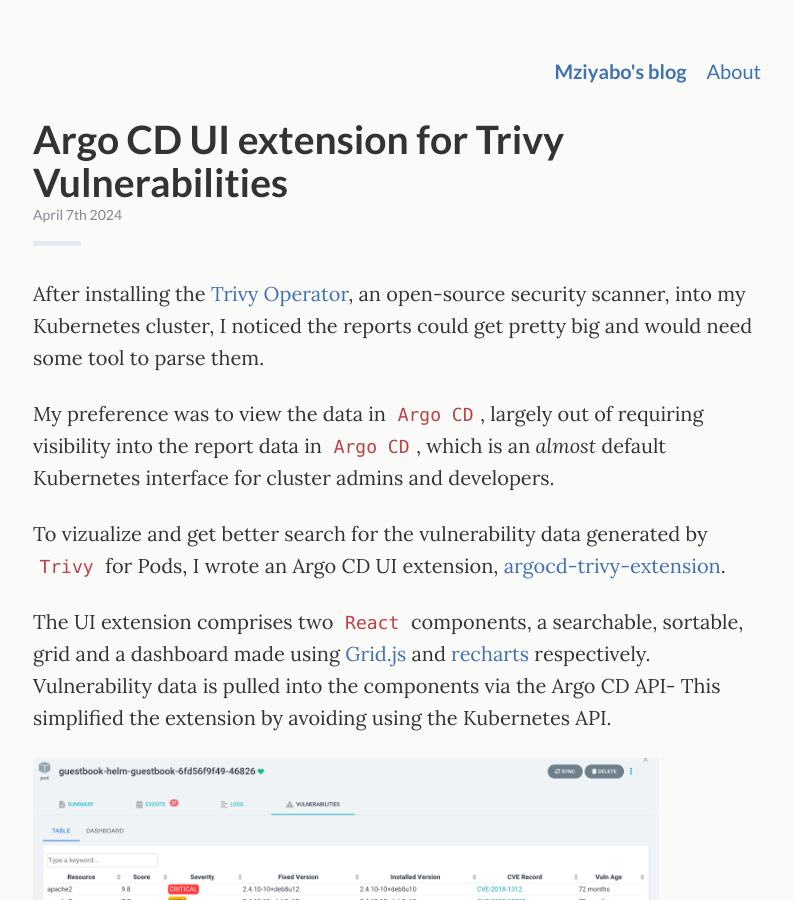
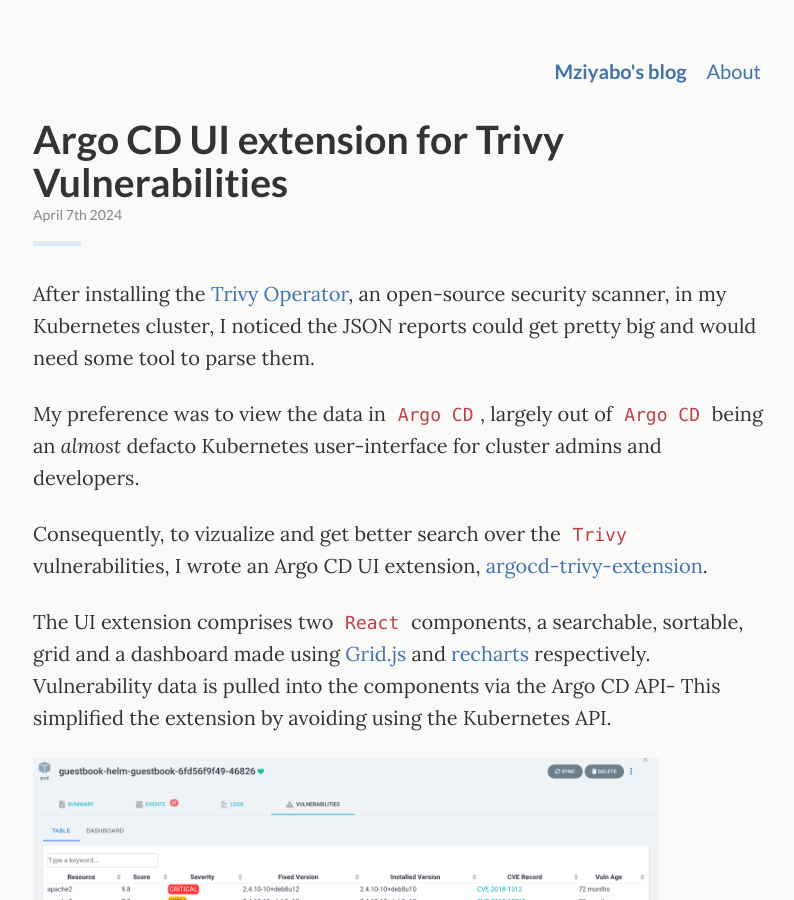
Before and after one commit to mziyabo/mziyabo.github.io, a Jekyll site: the page built from _posts/2024-04-07-argo-cd-ui-extension-for-trivy-vulnerabilities.md, in a window 1280 px wide and 900 px high. Shown: the whole window, without its empty margins (239-1033 px from the left). Built offline with Jekyll 4.4.1, drawn with Linux system fonts in a browser that asks for light colours; comment, search, counter and statistics services are not loaded.

Commit message:
edit page: argocd ui extension

```diff
--- a/_posts/2024-04-07-argo-cd-ui-extension-for-trivy-vulnerabilities.md
+++ b/_posts/2024-04-07-argo-cd-ui-extension-for-trivy-vulnerabilities.md
@@ -8,11 +8,11 @@ comments: true
 image: "/assets/img/vuln-dashboard.png"
 ---
 
-After installing the [Trivy Operator](https://aquasecurity.github.io/trivy-operator), an open-source security scanner, into my Kubernetes cluster, I noticed the reports could get pretty big and would need some tool to parse them.
+After installing the [Trivy Operator](https://aquasecurity.github.io/trivy-operator), an open-source security scanner, in my Kubernetes cluster, I noticed the JSON reports could get pretty big and would need some tool to parse them.
 
-My preference was to view the data in `Argo CD`, largely out of requiring visibility into the report data in `Argo CD`, which is an *almost* default Kubernetes interface for cluster admins and developers.
+My preference was to view the data in `Argo CD`, largely out of `Argo CD` being an *almost* defacto Kubernetes user-interface for cluster admins and developers.
 
-To vizualize and get better search for the vulnerability data generated by `Trivy` for Pods, I wrote an Argo CD UI extension, [argocd-trivy-extension](https://github.com/mziyabo/argocd-trivy-extension).
+Consequently, to vizualize and get better search over the `Trivy` vulnerabilities, I wrote an Argo CD UI extension, [argocd-trivy-extension](https://github.com/mziyabo/argocd-trivy-extension).
 
 The UI extension comprises two `React` components, a searchable, sortable, grid and a dashboard made using [Grid.js](https://gridjs.io/) and [recharts](https://recharts.org) respectively. Vulnerability data is pulled into the components via the Argo CD API- This simplified the extension by avoiding using the Kubernetes API.
 
```
